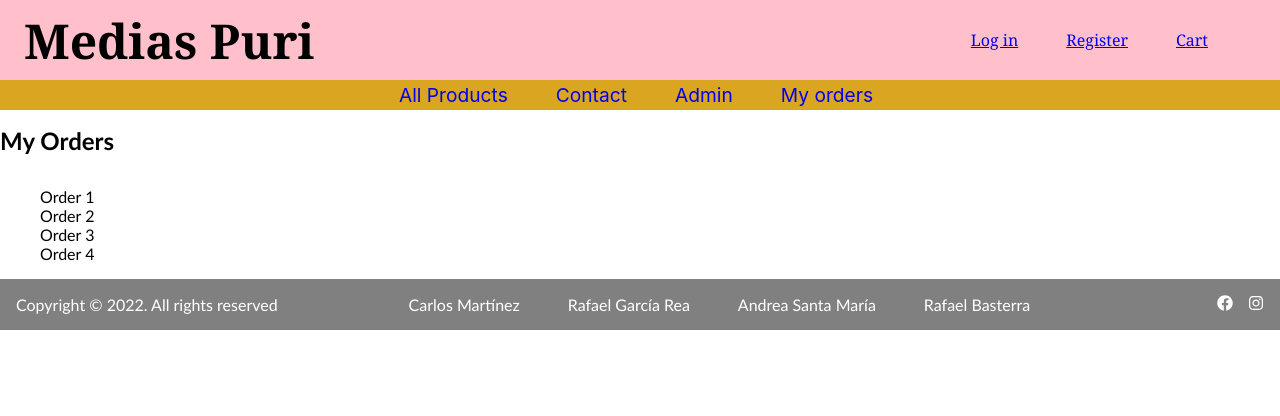
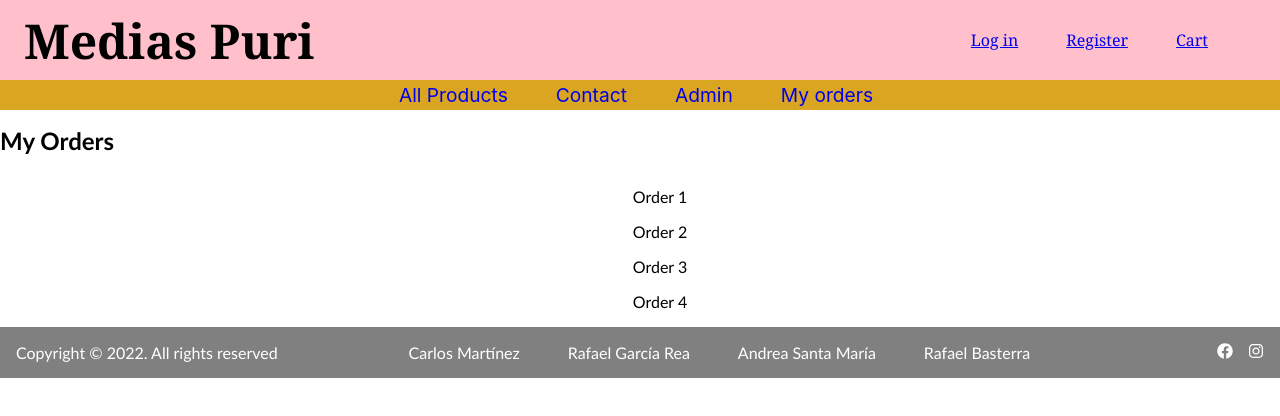
Before and after one commit to rafa87garcia/proyecto-final, a React (Create React App) app: page /orders in a window 1280 px wide. Shown: the top 416 px of the page. Built offline with nearby package versions, Linux system fonts and the light colour scheme; no server answers.

Commit message:
order maquetado 2

```diff
--- a/src/shared/Orders/_Orders.scss
+++ b/src/shared/Orders/_Orders.scss
@@ -11,10 +11,12 @@
         font-size: 1.5rem;
     }
     .list{
-        list-style-type: none;
-        justify-content: end;
+        display: grid;
+        justify-content: center;
+        align-content: center;
         flex-direction: column;
         grid-gap: 1rem;
+        list-style-type: none;
     }
 }
 // &:hover { cursor: pointer; }
```
